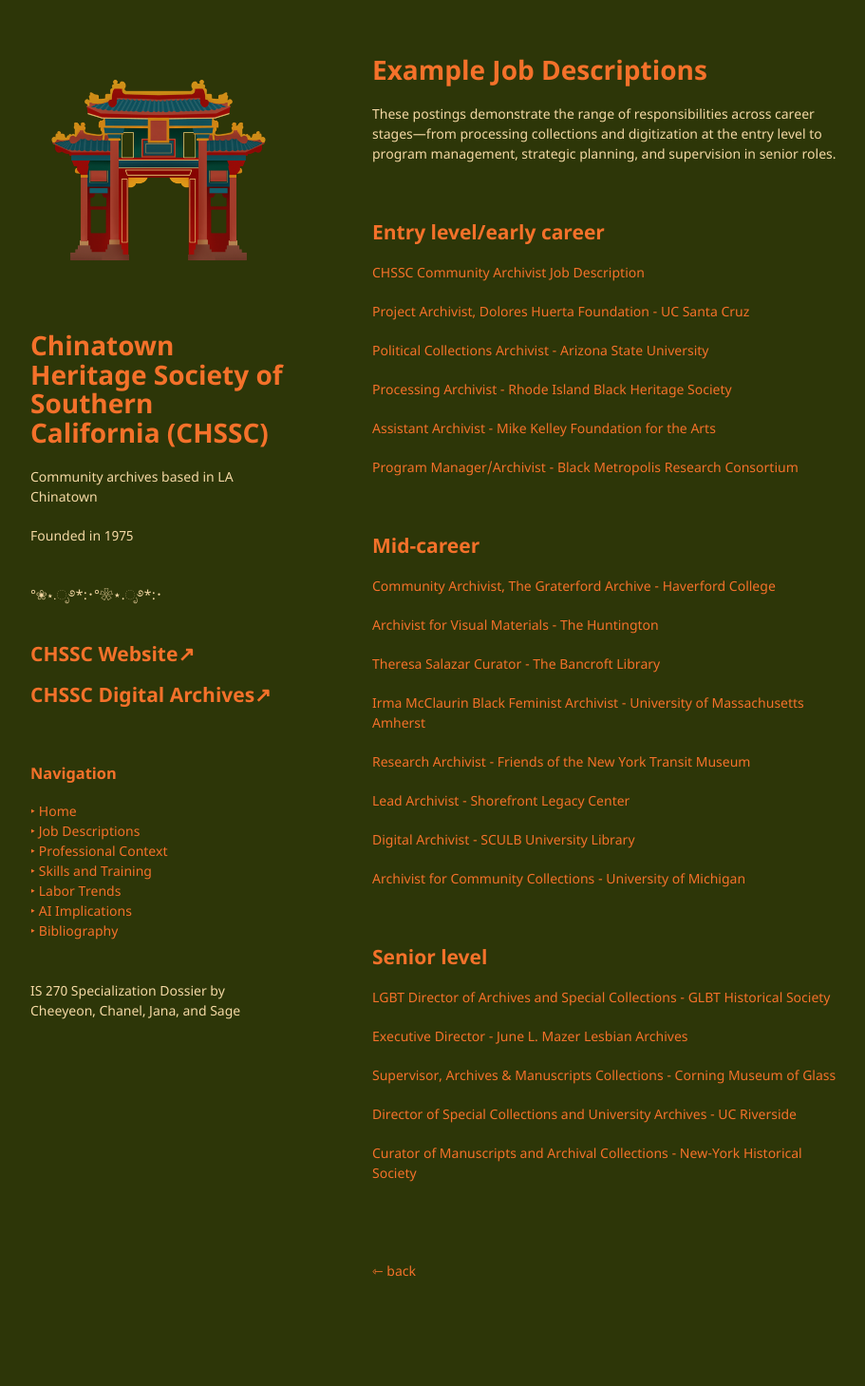
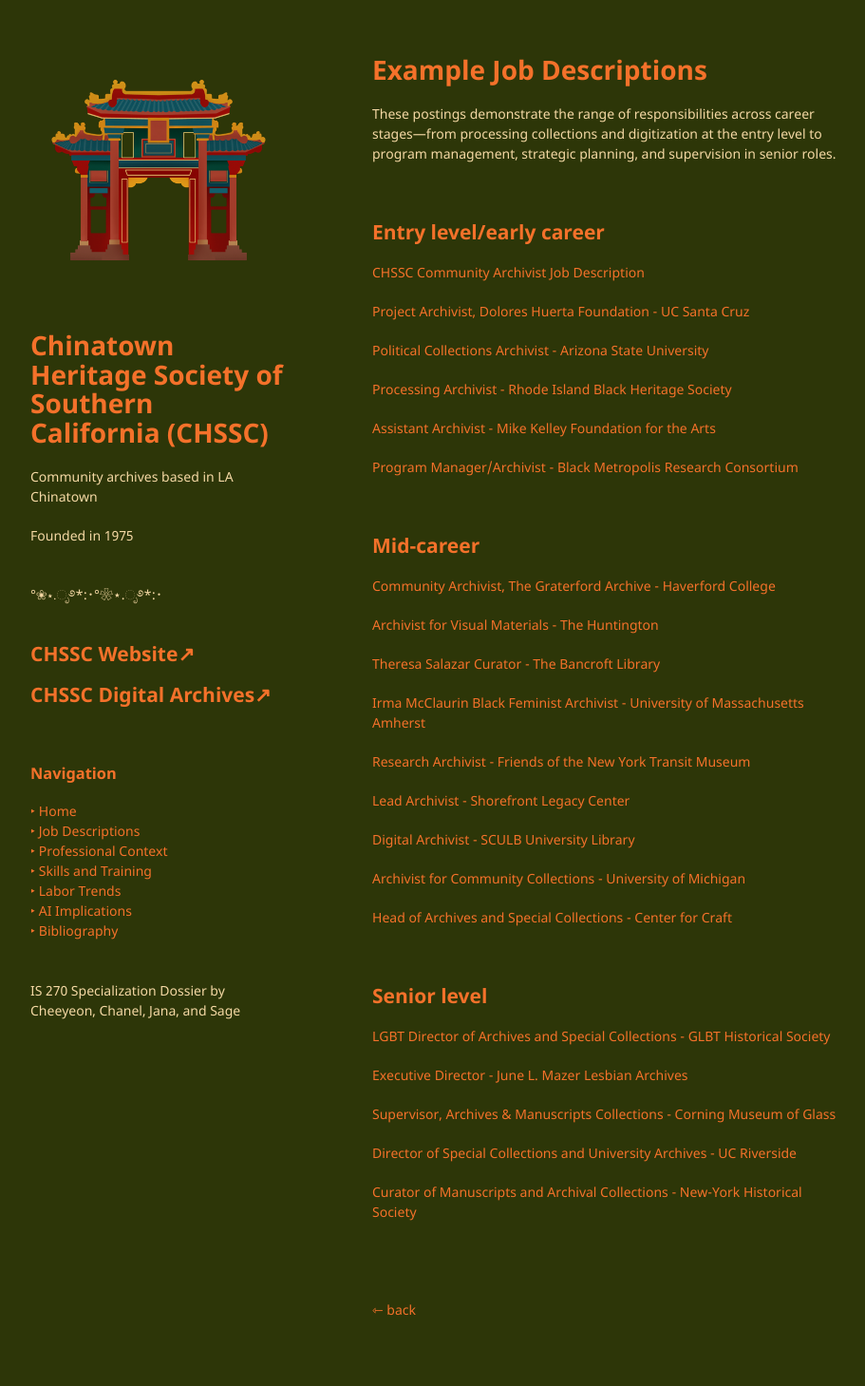
Before and after one commit to chaanelly/IS270-CHSSC, a Jekyll site: the page built from pages/community-archivist.md, in a window 1280 px wide. Shown: the whole page at 95% size, without its empty margins (178-1089 px from the left). Built offline with Jekyll 4.4.1, drawn with Linux system fonts in a browser that asks for light colours; our own code applies the rules of GitHub Pages for plain Markdown files; before the commit the page ends 1418 px from its top, so only the background shows below that.

Commit message:
Update community-archivist.md

```diff
--- a/pages/community-archivist.md
+++ b/pages/community-archivist.md
@@ -38,6 +38,8 @@ These postings demonstrate the range of responsibilities across career stages—
 
 [Archivist for Community Collections - University of Michigan](https://turtledurdle.github.io/IS270-CHSSC/archivist-community-collections-michigan.pdf)
 
+[Head of Archives and Special Collections - Center for Craft](https://turtledurdle.github.io/IS270-CHSSC/head-of-archives-sc-centerforcraft.pdf)
+
 <br>
 
 <h2>Senior level</h2>
```
